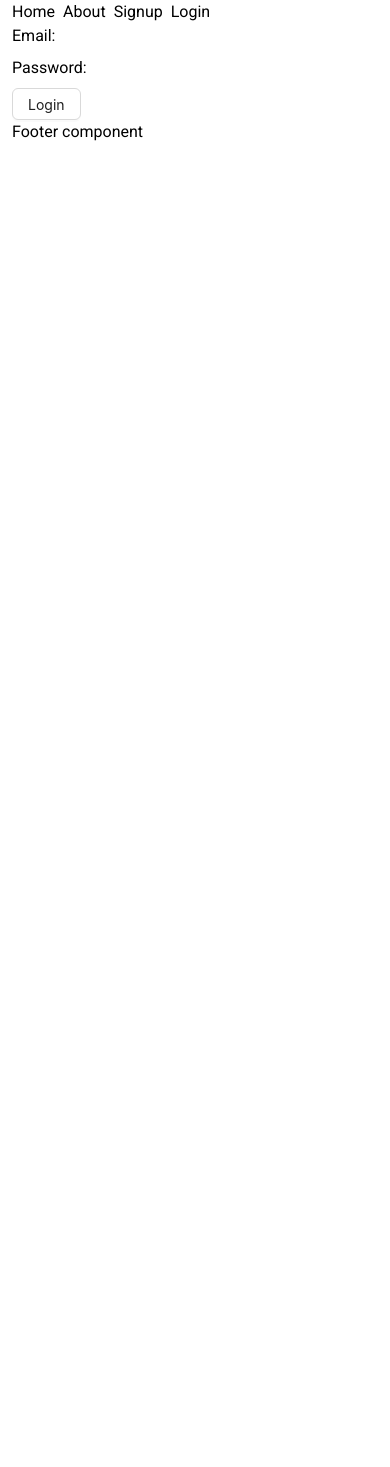
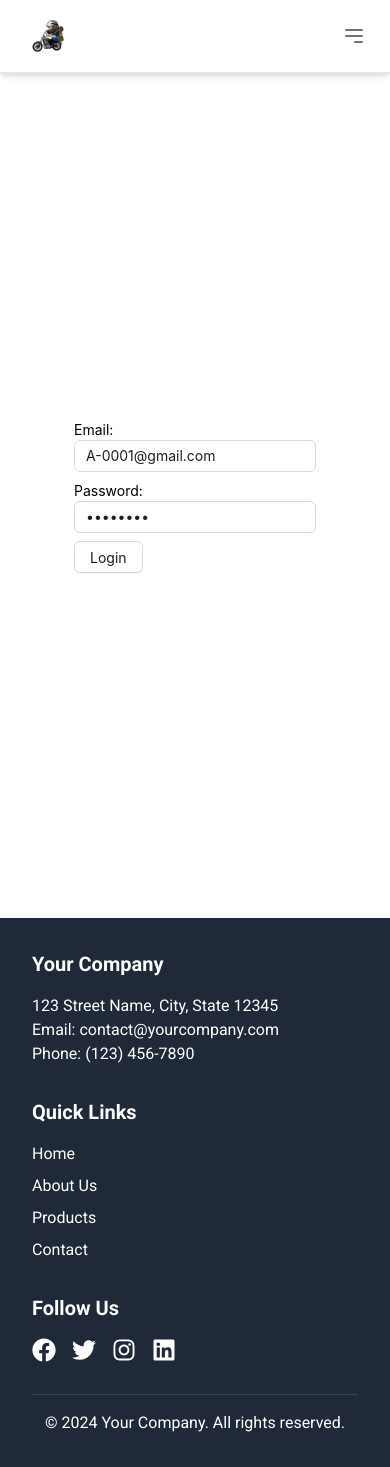
Before and after one commit to reshad21/nineam-frontend, a React (Vite) app: page /login in a window 390 px wide. Before the commit the page ends 844 px from the top, so only its background shows below. Built offline with nearby package versions, Linux system fonts and the light colour scheme.

Commit message:
made responsive navber

```diff
--- a/package.json
+++ b/package.json
@@ -15,6 +15,7 @@
     "react": "^18.3.1",
     "react-dom": "^18.3.1",
     "react-hook-form": "^7.53.0",
+    "react-icons": "^5.3.0",
     "react-router-dom": "^6.26.1",
     "sonner": "^1.5.0",
     "zod": "^3.23.8"
--- a/src/components/Form/BrForm.tsx
+++ b/src/components/Form/BrForm.tsx
@@ -1,8 +1,34 @@
-const BrForm = () => {
+import { ReactNode } from "react";
+import {
+  FieldValues,
+  FormProvider,
+  SubmitHandler,
+  useForm,
+} from "react-hook-form";
+import { TLoginuser } from "../../types/register.type";
+
+type TFormConfig = {
+  defaultValues?: Record<string, any>;
+  resolver?: any;
+};
+
+type TFormProps = {
+  onSubmit: SubmitHandler<FieldValues>;
+  children: ReactNode;
+} & TFormConfig;
+
+const BrForm = ({ onSubmit, children, defaultValues }: TFormProps) => {
+  const formConfig: TFormConfig = {};
+
+  if (defaultValues) {
+    formConfig["defaultValues"] = defaultValues;
+  }
+
+  const methods = useForm<TLoginuser>(formConfig);
   return (
-    <div>
-      <h1>custome form</h1>
-    </div>
+    <FormProvider {...methods}>
+      <form onSubmit={methods.handleSubmit(onSubmit)}>{children}</form>
+    </FormProvider>
   );
 };
 
--- /dev/null
+++ b/src/components/Form/BrInput.tsx
@@ -0,0 +1,21 @@
+import { Input } from "antd";
+import { Controller } from "react-hook-form";
+
+type TInputProps = {
+  type: string;
+  name: string;
+  label?: string;
+};
+
+const BrInput = ({ type, name }: TInputProps) => {
+  return (
+    <div className="w-full mb-2">
+      <Controller
+        name={name}
+        render={({ field }) => <Input {...field} id={name} type={type} />}
+      />
+    </div>
+  );
+};
+
+export default BrInput;
--- /dev/null
+++ b/src/components/Header/Navber.tsx
@@ -0,0 +1,155 @@
+import { useState } from "react";
+import { Link } from "react-router-dom";
+import logo from "../../assets/logo.png";
+
+const Navbar = () => {
+  // State to manage the mobile menu toggle
+  const [isMenuOpen, setIsMenuOpen] = useState(false);
+
+  // Function to toggle the menu
+  const toggleMenu = () => {
+    setIsMenuOpen(!isMenuOpen);
+  };
+
+  return (
+    <nav className="bg-white border-b-2 shadow-md sticky top-0 z-50">
+      <div className="container mx-auto flex justify-between items-center py-4 px-6">
+        {/* Logo on the left */}
+        <div className="text-2xl font-bold">
+          <Link to="/">
+            <img src={logo} alt="Logo" className="h-10" />
+          </Link>
+        </div>
+
+        {/* Desktop Menu */}
+        <div className="hidden md:flex flex-grow justify-center">
+          <ul className="flex space-x-8 text-lg">
+            <li>
+              <Link to="/" className="text-gray-700 hover:text-primary">
+                Home
+              </Link>
+            </li>
+            <li>
+              <Link to="/about" className="text-gray-700 hover:text-primary">
+                About Us
+              </Link>
+            </li>
+            <li>
+              <Link to="/products" className="text-gray-700 hover:text-primary">
+                Products
+              </Link>
+            </li>
+            <li>
+              <Link to="/contact" className="text-gray-700 hover:text-primary">
+                Contact
+              </Link>
+            </li>
+          </ul>
+        </div>
+
+        {/* Mobile Hamburger Icon */}
+        <button
+          onClick={toggleMenu}
+          className="md:hidden text-gray-500 focus:outline-none"
+        >
+          <svg
+            className="w-6 h-6"
+            fill="none"
+            stroke="currentColor"
+            viewBox="0 0 24 24"
+            xmlns="http://www.w3.org/2000/svg"
+          >
+            <path
+              strokeLinecap="round"
+              strokeLinejoin="round"
+              strokeWidth="2"
+              d="M4 6h16M4 12h16m-7 6h7"
+            ></path>
+          </svg>
+        </button>
+
+        {/* Desktop Login/Registration */}
+        <div className="hidden md:flex space-x-4">
+          <Link
+            to="/login"
+            className="px-4 py-2 bg-primary text-white rounded-md hover:bg-blue-600 transition-all duration-200"
+          >
+            Login
+          </Link>
+          <Link
+            to="/register"
+            className="px-4 py-2 bg-yellow-500 text-white rounded-md hover:bg-yellow-600 transition-all duration-200"
+          >
+            Register
+          </Link>
+        </div>
+
+        {/* Mobile Menu */}
+        <div
+          className={`${
+            isMenuOpen ? "block" : "hidden"
+          } md:hidden absolute w-full top-16 left-0 bg-gray-200 py-4 px-6 shadow-lg z-50`}
+        >
+          <ul className="space-y-4">
+            <li>
+              <Link
+                to="/"
+                className="block text-gray-700 hover:text-primary"
+                onClick={() => setIsMenuOpen(false)}
+              >
+                Home
+              </Link>
+            </li>
+            <li>
+              <Link
+                to="/about"
+                className="block text-gray-700 hover:text-primary"
+                onClick={() => setIsMenuOpen(false)}
+              >
+                About Us
+              </Link>
+            </li>
+            <li>
+              <Link
+                to="/products"
+                className="block text-gray-700 hover:text-primary"
+                onClick={() => setIsMenuOpen(false)}
+              >
+                Products
+              </Link>
+            </li>
+            <li>
+              <Link
+                to="/contact"
+                className="block text-gray-700 hover:text-primary"
+                onClick={() => setIsMenuOpen(false)}
+              >
+                Contact
+              </Link>
+            </li>
+            <li>
+              <Link
+                to="/login"
+                className="block px-4 py-2 bg-primary text-white rounded-md hover:bg-blue-600"
+                onClick={() => setIsMenuOpen(false)}
+              >
+                Login
+              </Link>
+            </li>
+            <li>
+              <Link
+                to="/register"
+                className="block px-4 py-2 bg-yellow-500 text-white rounded-md hover:bg-yellow-600"
+                onClick={() => setIsMenuOpen(false)}
+              >
+                Register
+              </Link>
+            </li>
+          </ul>
+        </div>
+      </div>
+    </nav>
+  );
+};
+
+export default Navbar;
--- a/src/components/Layout/MainLauout.tsx
+++ b/src/components/Layout/MainLauout.tsx
@@ -1,15 +1,23 @@
 import { Outlet } from "react-router-dom";
+import Navbar from "../Header/Navber";
 import Container from "../Ui/Container";
 import Footer from "../Ui/Footer";
-import Header from "../Ui/Header";
 
 const MainLauout = () => {
   return (
-    <Container>
-      <Header />
-      <Outlet />
+    <>
+      <Navbar />
+      <Container>
+        <Outlet />
+      </Container>
       <Footer />
-    </Container>
+    </>
+
+    // <Container>
+    //   <Navbar />
+    //   <Outlet />
+    //   <Footer />
+    // </Container>
   );
 };
 
--- a/src/components/Ui/Container.tsx
+++ b/src/components/Ui/Container.tsx
@@ -5,7 +5,9 @@ type TContainerProps = {
 };
 
 const Container = ({ children }: TContainerProps) => {
-  return <div className="mx-auto w-full max-w-7xl px-3">{children}</div>;
+  return (
+    <div className="mx-auto w-full max-w-7xl px-3 min-h-screen">{children}</div>
+  );
 };
 
 export default Container;
--- a/src/components/Ui/Footer.tsx
+++ b/src/components/Ui/Footer.tsx
@@ -1,8 +1,82 @@
+import { FaFacebook, FaInstagram, FaLinkedin, FaTwitter } from "react-icons/fa";
 const Footer = () => {
   return (
-    <div>
-      <h1>Footer component</h1>
-    </div>
+    <footer className="bg-gray-800 text-white p-8">
+      <div className="container mx-auto grid grid-cols-1 md:grid-cols-3 gap-8">
+        {/* Company Information */}
+        <div>
+          <h2 className="text-xl font-bold mb-4">Your Company</h2>
+          <p>123 Street Name, City, State 12345</p>
+          <p>Email: contact@yourcompany.com</p>
+          <p>Phone: (123) 456-7890</p>
+        </div>
+
+        {/* Navigation Links */}
+        <div>
+          <h2 className="text-xl font-bold mb-4">Quick Links</h2>
+          <ul className="space-y-2">
+            <li>
+              <a href="/" className="hover:text-primary">
+                Home
+              </a>
+            </li>
+            <li>
+              <a href="/about" className="hover:text-primary">
+                About Us
+              </a>
+            </li>
+            <li>
+              <a href="/products" className="hover:text-primary">
+                Products
+              </a>
+            </li>
+            <li>
+              <a href="/contact" className="hover:text-primary">
+                Contact
+              </a>
+            </li>
+          </ul>
+        </div>
+
+        {/* Social Media Icons */}
+        <div>
+          <h2 className="text-xl font-bold mb-4">Follow Us</h2>
+          <div className="flex space-x-4">
+            <a
+              href="https://facebook.com"
+              className="text-white hover:text-primary"
+            >
+              <FaFacebook size={24} />
+            </a>
+            <a
+              href="https://twitter.com"
+              className="text-white hover:text-primary"
+            >
+              <FaTwitter size={24} />
+            </a>
+            <a
+              href="https://instagram.com"
+              className="text-white hover:text-primary"
+            >
+              <FaInstagram size={24} />
+            </a>
+            <a
+              href="https://linkedin.com"
+              className="text-white hover:text-primary"
+            >
+              <FaLinkedin size={24} />
+            </a>
+          </div>
+        </div>
+      </div>
+
+      {/* Footer Bottom */}
+      <div className="mt-8 border-t border-gray-700 pt-4 text-center">
+        <p>
+          &copy; {new Date().getFullYear()} Your Company. All rights reserved.
+        </p>
+      </div>
+    </footer>
   );
 };
 
--- a/src/pages/Loginpage.tsx
+++ b/src/pages/Loginpage.tsx
@@ -1,32 +1,27 @@
-import { Button } from "antd";
-import { SubmitHandler, useForm } from "react-hook-form";
-
-type TLoginuser = {
-  email: string;
-  password: string;
-};
+import { Button, Row } from "antd";
+import { FieldValues } from "react-hook-form";
+import BrForm from "../components/Form/BrForm";
+import BrInput from "../components/Form/BrInput";
 
 const Loginpage = () => {
-  // Pass TLoginuser as the generic type parameter to useForm
-  const { register, handleSubmit } = useForm<TLoginuser>();
-
-  // Type the submit handler with SubmitHandler<TLoginuser>
-  const submit: SubmitHandler<TLoginuser> = (data) => {
+  const defaultValues = {
+    email: "A-0001@gmail.com",
+    password: "admin123",
+  };
+  const onSubmit = (data: FieldValues) => {
     console.log("logindata =>", data);
   };
 
   return (
-    <form onSubmit={handleSubmit(submit)}>
-      <div className="w-full mb-2">
+    <Row justify="center" align="middle" style={{ height: "100vh" }}>
+      <BrForm onSubmit={onSubmit} defaultValues={defaultValues}>
         <label htmlFor="email">Email:</label>
-        <input type="text" {...register("email")} />
-      </div>
-      <div className="w-full mb-2">
+        <BrInput type="email" name="email" />
         <label htmlFor="password">Password:</label>
-        <input type="text" {...register("password")} />
-      </div>
-      <Button htmlType="submit">Login</Button>
-    </form>
+        <BrInput type="password" name="password" />
+        <Button htmlType="submit">Login</Button>
+      </BrForm>
+    </Row>
   );
 };
 
--- /dev/null
+++ b/src/types/intex.ts
@@ -0,0 +1 @@
+export * from './register.type.ts';
--- /dev/null
+++ b/src/types/register.type.ts
@@ -0,0 +1,4 @@
+export type TLoginuser = {
+    email: string;
+    password: string;
+};
```
Also changed, not shown: src/assets/logo.png (added), 1 other file (tests, documents, lock files or other folders).
